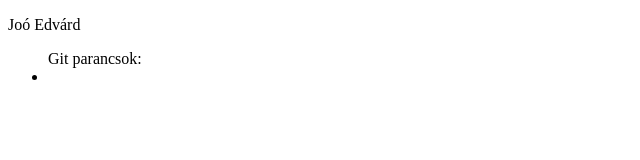
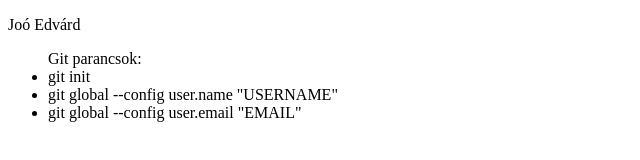
Before and after one commit to jooedvarddeveloper/egyiptom_autok, a plain HTML site: page index.html in a window 1280 px wide. Shown: the whole page, without its empty margins (0-640 px from the left). Drawn offline with Linux system fonts and the light colour scheme.

Commit message:
start developing ul commands

```diff
--- a/index.html
+++ b/index.html
@@ -9,7 +9,15 @@
     <p>Joó Edvárd</p>
     <ul>
         Git parancsok:
-        <li></li>
+        <li>
+            git init
+        </li>
+        <li>
+            git global --config user.name "USERNAME"
+        </li>
+        <li>
+            git global --config user.email "EMAIL"
+        </li>
     </ul>
 </body>
 </html>
```
